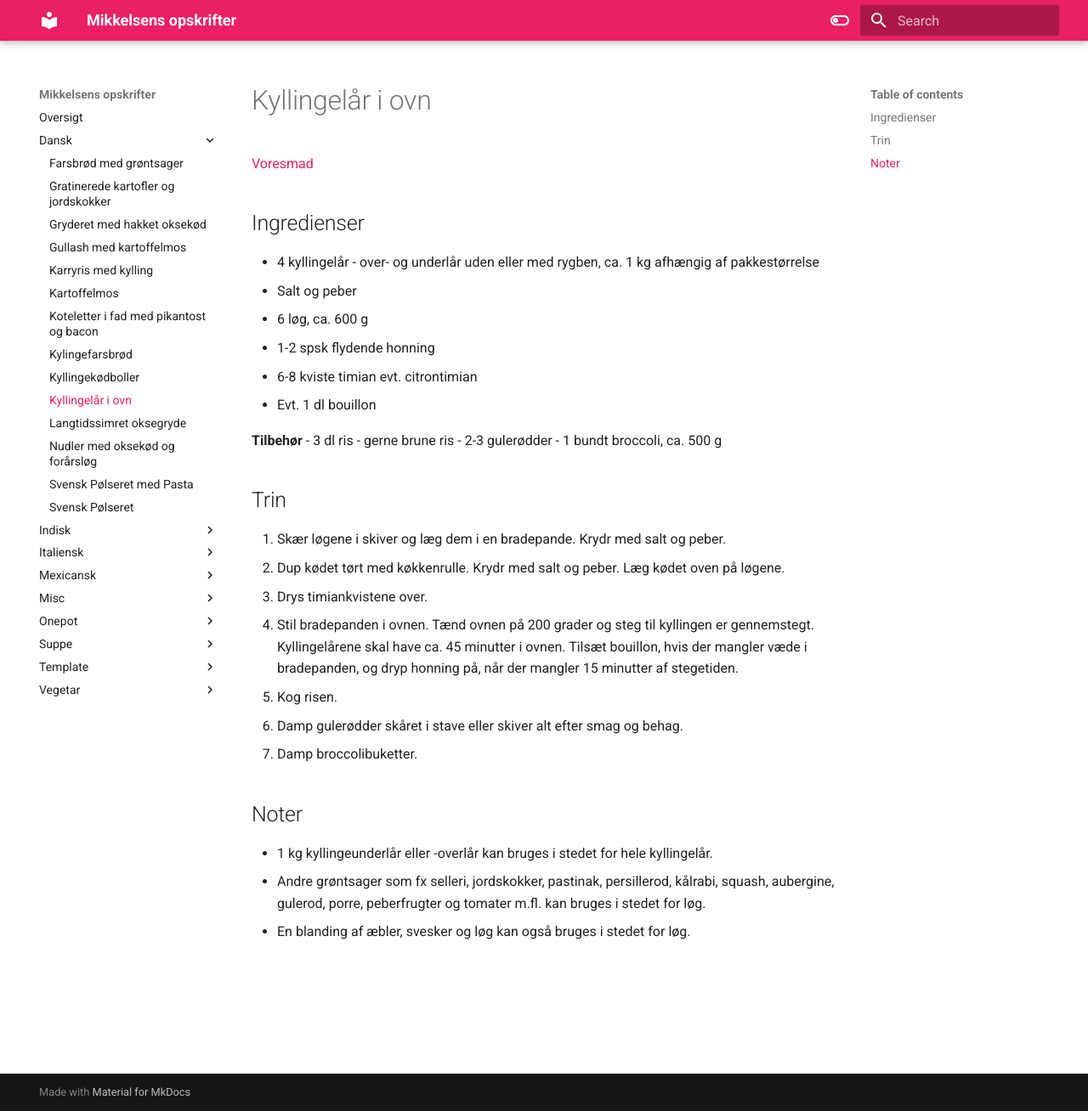
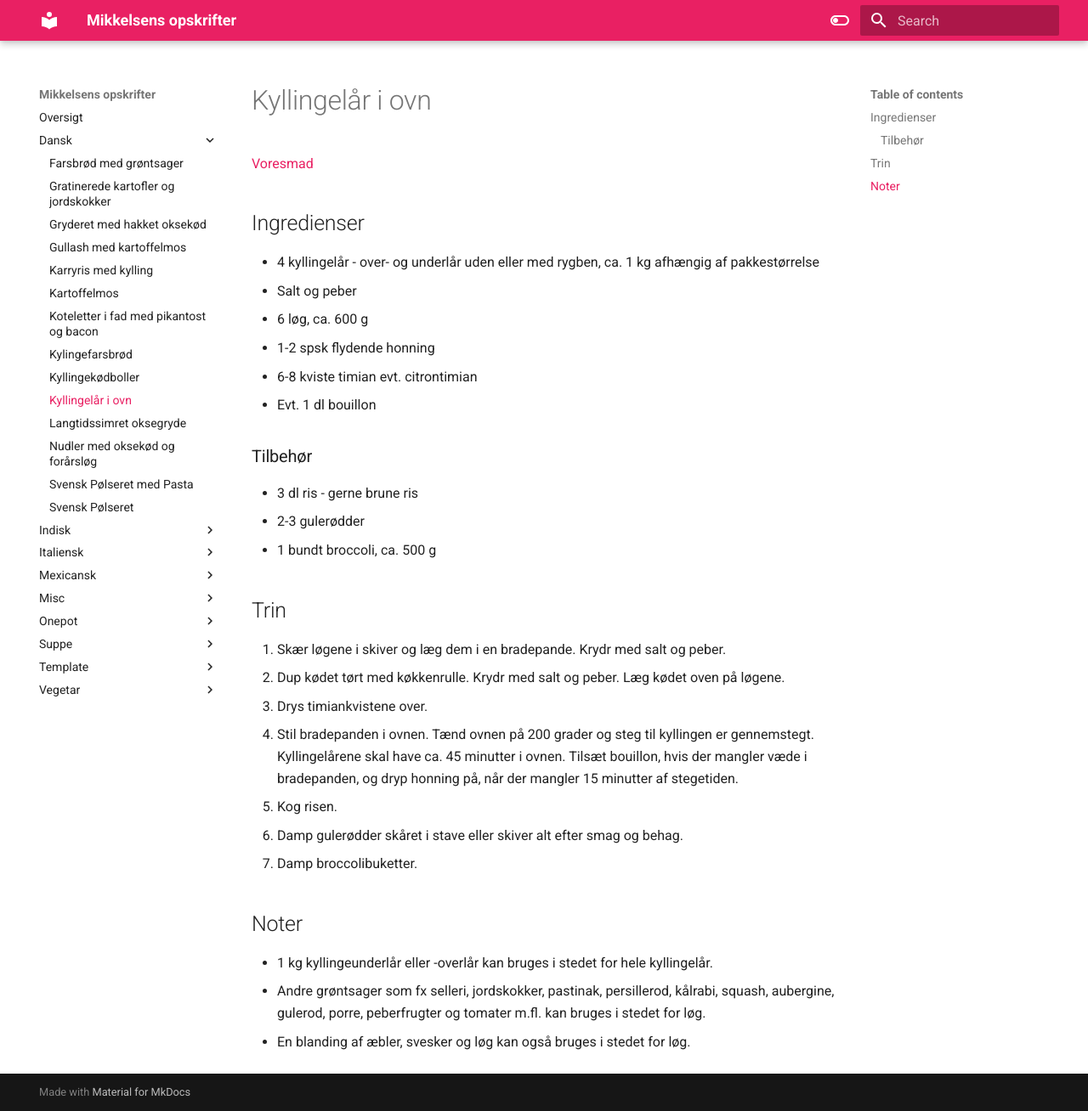
Before and after one commit to madsyde/Opskrifter, an MkDocs documentation site: the page built from docs/Dansk/Kyllingelår i ovn.md, in a window 1280 px wide and 1308 px high. Shown: the whole window at 85% size. Built offline with MkDocs 1.6.1 and Material for MkDocs 9.7.7, drawn with Linux system fonts in a browser that asks for light colours.

Commit message:
Update Kyllingelår i ovn.md

```diff
--- a/docs/Dansk/Kyllingelår i ovn.md
+++ b/docs/Dansk/Kyllingelår i ovn.md
@@ -9,7 +9,7 @@
 - 6-8 kviste timian evt. citrontimian
 - Evt. 1 dl bouillon
 
-**Tilbehør**
+### Tilbehør
 - 3 dl ris - gerne brune ris
 - 2-3 gulerødder
 - 1 bundt broccoli, ca. 500 g
```
